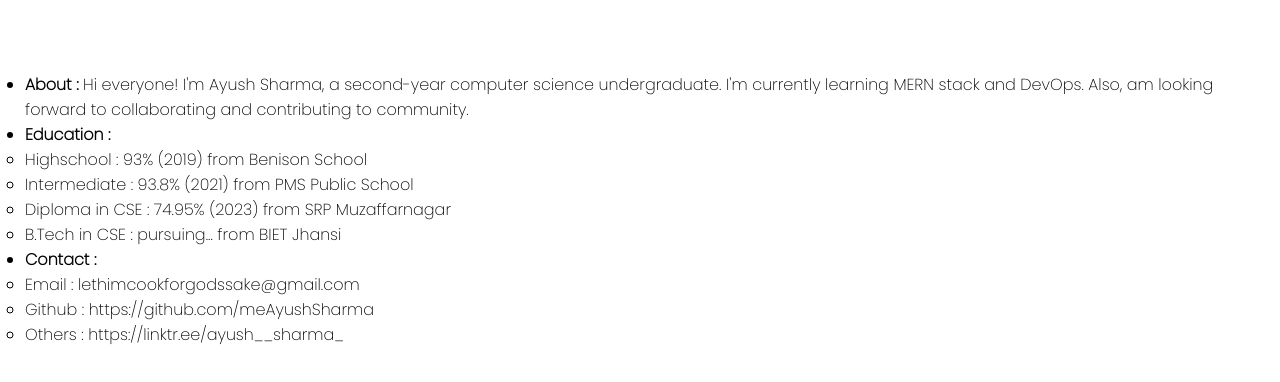
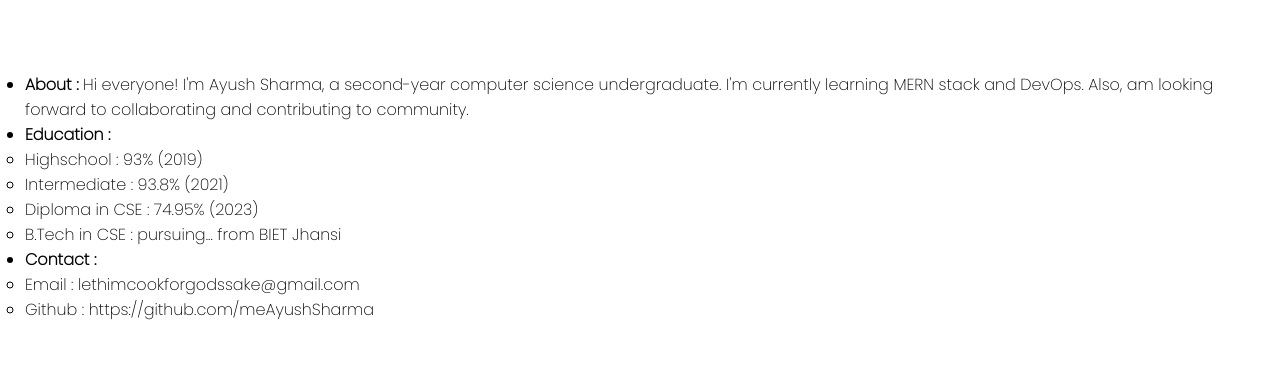
Before and after one commit to meAyushSharma/meAyushSharma.github.io, a plain HTML site: page index.html in a window 1280 px wide. Shown: the part 138-520 px from the top of the page. Drawn offline with Linux system fonts and the light colour scheme.

Commit message:
Update index.html

```diff
--- a/index.html
+++ b/index.html
@@ -22,16 +22,15 @@
       </li>
       <li class="points"><p><strong>Education :</strong>
         <ul id="edu-points">
-            <li class="edu">Highschool : 93% (2019) from Benison School</li>
-      <li class="edu">Intermediate : 93.8% (2021) from PMS Public School</li>
-      <li class="edu">Diploma in CSE : 74.95% (2023) from SRP Muzaffarnagar</li>
+            <li class="edu">Highschool : 93% (2019)</li>
+      <li class="edu">Intermediate : 93.8% (2021)</li>
+      <li class="edu">Diploma in CSE : 74.95% (2023)</li>
       <li class="edu">B.Tech in CSE : pursuing... from BIET Jhansi</li>
     </ul>
       </p>
     </li>
       <li class="points"><strong>Contact :</strong> <ul id="contact-points"><li class="contact">Email : <a href=""></a>lethimcookforgodssake@gmail.com</li>
       <li class="contact">Github : <a href="https://github.com/meAyushSharma">https://github.com/meAyushSharma</a></li>
-      <li class="contact">Others : <a href="https://linktr.ee/ayush__sharma_">https://linktr.ee/ayush__sharma_</a></li>
     </ul></li>
     </ul>
   </body>
```
